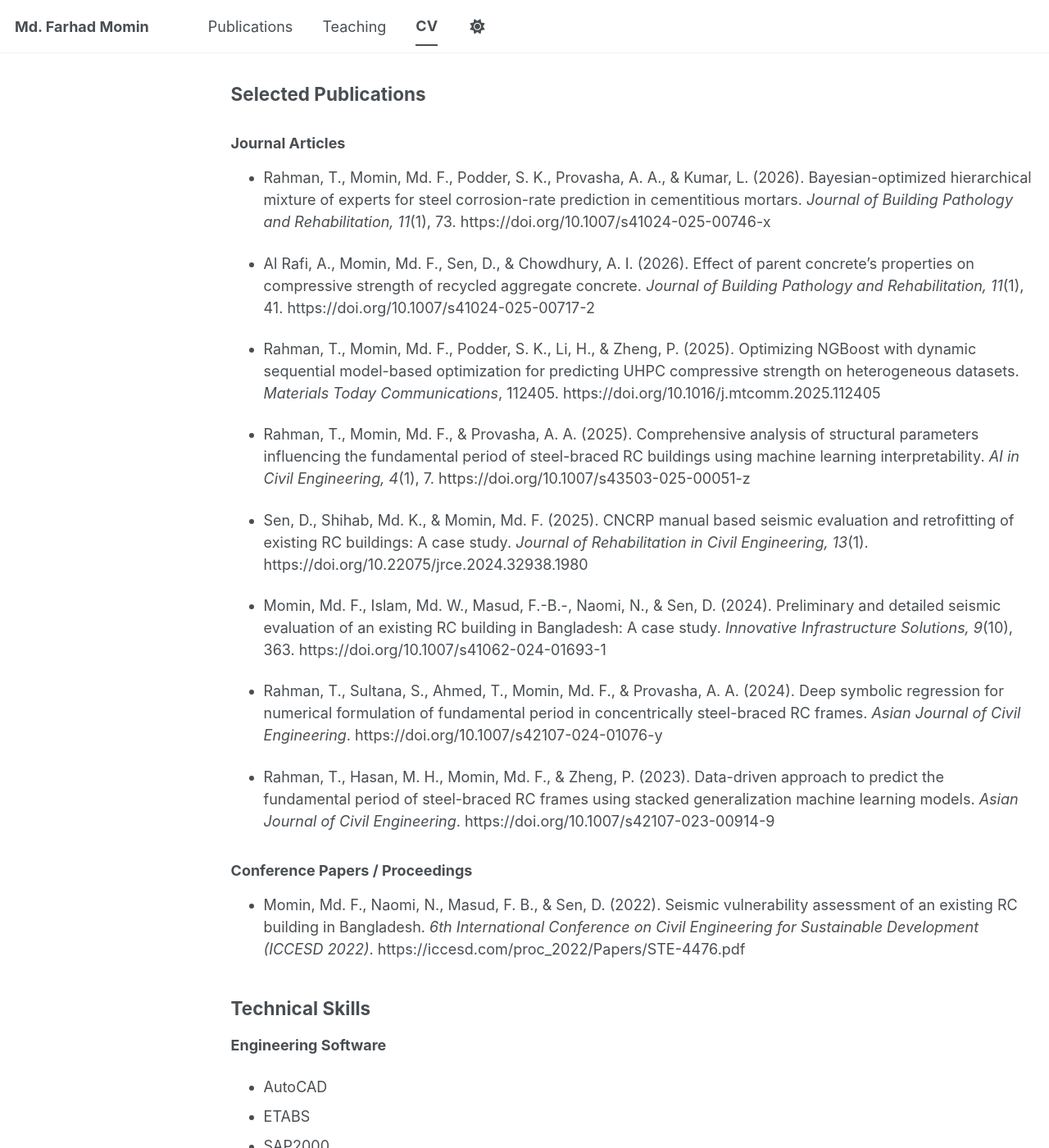
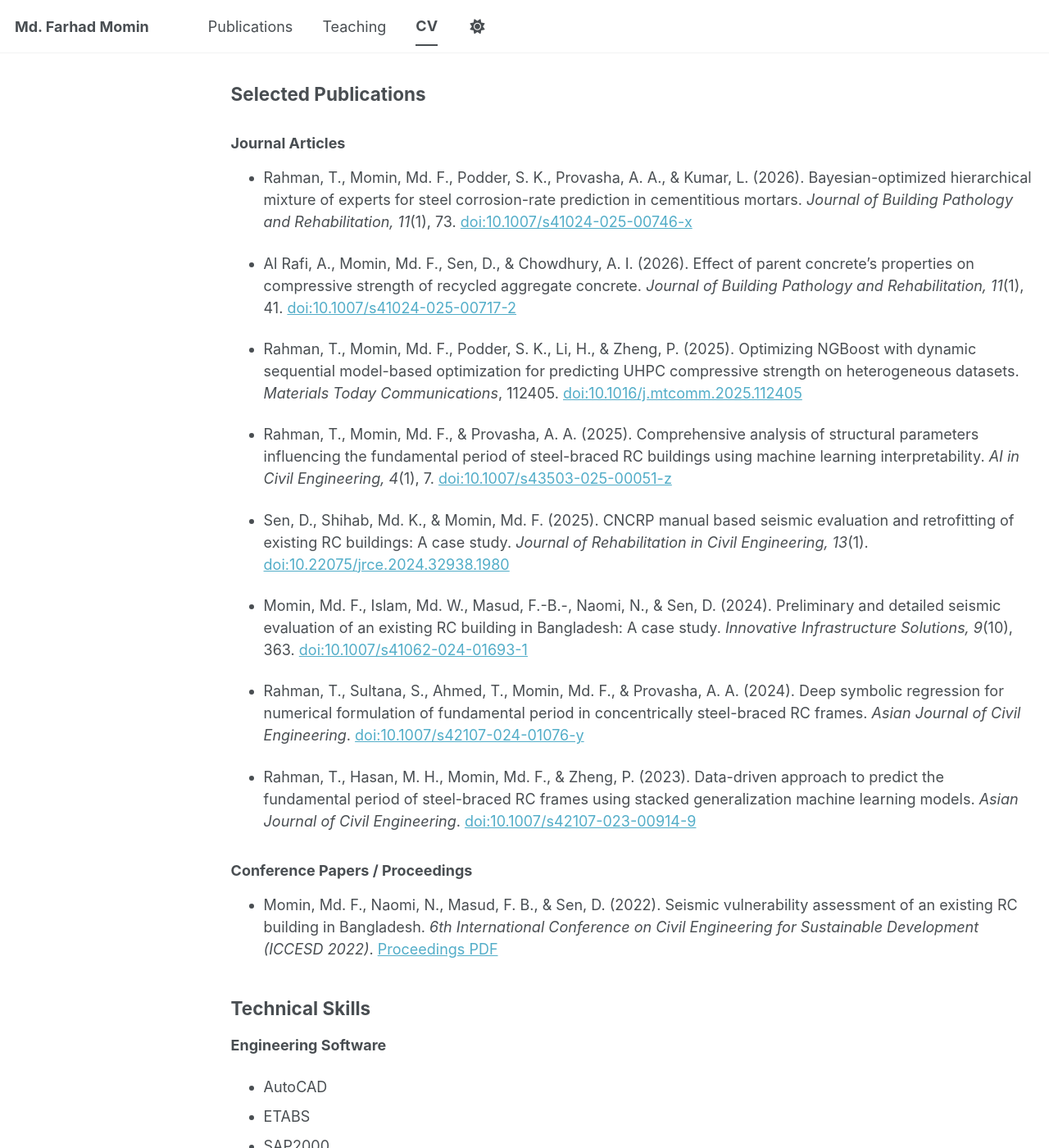
Before and after one commit to farhad-momin/farhad-momin.github.io, a Jekyll site: the page built from _pages/cv.md, in a window 1280 px wide and 1400 px high, scrolled down 1910 px. Shown: the whole window at 82% size. Built offline with Jekyll 4.4.1, drawn with Linux system fonts in a browser that asks for light colours; some web fonts are replaced; a script bundle is joined from its source files by our own code; library files that are not in the unit come from our copies; some of the changed lines change nothing that is shown.

Commit message:
Add hyperlinks to publication DOIs in CV
Updated publication references to include hyperlinks for DOIs.

```diff
--- a/_pages/cv.md
+++ b/_pages/cv.md
@@ -86,25 +86,26 @@ April 2017 – January 2022
 
 ### Journal Articles
 
-* Rahman, T., Momin, Md. F., Podder, S. K., Provasha, A. A., & Kumar, L. (2026). Bayesian-optimized hierarchical mixture of experts for steel corrosion-rate prediction in cementitious mortars. *Journal of Building Pathology and Rehabilitation, 11*(1), 73. https://doi.org/10.1007/s41024-025-00746-x
+* Rahman, T., Momin, Md. F., Podder, S. K., Provasha, A. A., & Kumar, L. (2026). Bayesian-optimized hierarchical mixture of experts for steel corrosion-rate prediction in cementitious mortars. *Journal of Building Pathology and Rehabilitation, 11*(1), 73. [doi:10.1007/s41024-025-00746-x](https://doi.org/10.1007/s41024-025-00746-x)
 
-* Al Rafi, A., Momin, Md. F., Sen, D., & Chowdhury, A. I. (2026). Effect of parent concrete’s properties on compressive strength of recycled aggregate concrete. *Journal of Building Pathology and Rehabilitation, 11*(1), 41. https://doi.org/10.1007/s41024-025-00717-2
+* Al Rafi, A., Momin, Md. F., Sen, D., & Chowdhury, A. I. (2026). Effect of parent concrete’s properties on compressive strength of recycled aggregate concrete. *Journal of Building Pathology and Rehabilitation, 11*(1), 41. [doi:10.1007/s41024-025-00717-2](https://doi.org/10.1007/s41024-025-00717-2)
 
-* Rahman, T., Momin, Md. F., Podder, S. K., Li, H., & Zheng, P. (2025). Optimizing NGBoost with dynamic sequential model-based optimization for predicting UHPC compressive strength on heterogeneous datasets. *Materials Today Communications*, 112405. https://doi.org/10.1016/j.mtcomm.2025.112405
+* Rahman, T., Momin, Md. F., Podder, S. K., Li, H., & Zheng, P. (2025). Optimizing NGBoost with dynamic sequential model-based optimization for predicting UHPC compressive strength on heterogeneous datasets. *Materials Today Communications*, 112405. [doi:10.1016/j.mtcomm.2025.112405](https://doi.org/10.1016/j.mtcomm.2025.112405)
 
-* Rahman, T., Momin, Md. F., & Provasha, A. A. (2025). Comprehensive analysis of structural parameters influencing the fundamental period of steel-braced RC buildings using machine learning interpretability. *AI in Civil Engineering, 4*(1), 7. https://doi.org/10.1007/s43503-025-00051-z
+* Rahman, T., Momin, Md. F., & Provasha, A. A. (2025). Comprehensive analysis of structural parameters influencing the fundamental period of steel-braced RC buildings using machine learning interpretability. *AI in Civil Engineering, 4*(1), 7. [doi:10.1007/s43503-025-00051-z](https://doi.org/10.1007/s43503-025-00051-z)
 
-* Sen, D., Shihab, Md. K., & Momin, Md. F. (2025). CNCRP manual based seismic evaluation and retrofitting of existing RC buildings: A case study. *Journal of Rehabilitation in Civil Engineering, 13*(1). https://doi.org/10.22075/jrce.2024.32938.1980
+* Sen, D., Shihab, Md. K., & Momin, Md. F. (2025). CNCRP manual based seismic evaluation and retrofitting of existing RC buildings: A case study. *Journal of Rehabilitation in Civil Engineering, 13*(1). [doi:10.22075/jrce.2024.32938.1980](https://doi.org/10.22075/jrce.2024.32938.1980)
 
-* Momin, Md. F., Islam, Md. W., Masud, F.-B.-, Naomi, N., & Sen, D. (2024). Preliminary and detailed seismic evaluation of an existing RC building in Bangladesh: A case study. *Innovative Infrastructure Solutions, 9*(10), 363. https://doi.org/10.1007/s41062-024-01693-1
+* Momin, Md. F., Islam, Md. W., Masud, F.-B.-, Naomi, N., & Sen, D. (2024). Preliminary and detailed seismic evaluation of an existing RC building in Bangladesh: A case study. *Innovative Infrastructure Solutions, 9*(10), 363. [doi:10.1007/s41062-024-01693-1](https://doi.org/10.1007/s41062-024-01693-1)
 
-* Rahman, T., Sultana, S., Ahmed, T., Momin, Md. F., & Provasha, A. A. (2024). Deep symbolic regression for numerical formulation of fundamental period in concentrically steel-braced RC frames. *Asian Journal of Civil Engineering*. https://doi.org/10.1007/s42107-024-01076-y
+* Rahman, T., Sultana, S., Ahmed, T., Momin, Md. F., & Provasha, A. A. (2024). Deep symbolic regression for numerical formulation of fundamental period in concentrically steel-braced RC frames. *Asian Journal of Civil Engineering*. [doi:10.1007/s42107-024-01076-y](https://doi.org/10.1007/s42107-024-01076-y)
 
-* Rahman, T., Hasan, M. H., Momin, Md. F., & Zheng, P. (2023). Data-driven approach to predict the fundamental period of steel-braced RC frames using stacked generalization machine learning models. *Asian Journal of Civil Engineering*. https://doi.org/10.1007/s42107-023-00914-9
+* Rahman, T., Hasan, M. H., Momin, Md. F., & Zheng, P. (2023). Data-driven approach to predict the fundamental period of steel-braced RC frames using stacked generalization machine learning models. *Asian Journal of Civil Engineering*. [doi:10.1007/s42107-023-00914-9](https://doi.org/10.1007/s42107-023-00914-9)
 
 ### Conference Papers / Proceedings
 
-* Momin, Md. F., Naomi, N., Masud, F. B., & Sen, D. (2022). Seismic vulnerability assessment of an existing RC building in Bangladesh. *6th International Conference on Civil Engineering for Sustainable Development (ICCESD 2022)*. https://iccesd.com/proc_2022/Papers/STE-4476.pdf
+* Momin, Md. F., Naomi, N., Masud, F. B., & Sen, D. (2022). Seismic vulnerability assessment of an existing RC building in Bangladesh. *6th International Conference on Civil Engineering for Sustainable Development (ICCESD 2022)*. [Proceedings PDF](https://iccesd.com/proc_2022/Papers/STE-4476.pdf)
+
 
 ## Technical Skills
 
```
